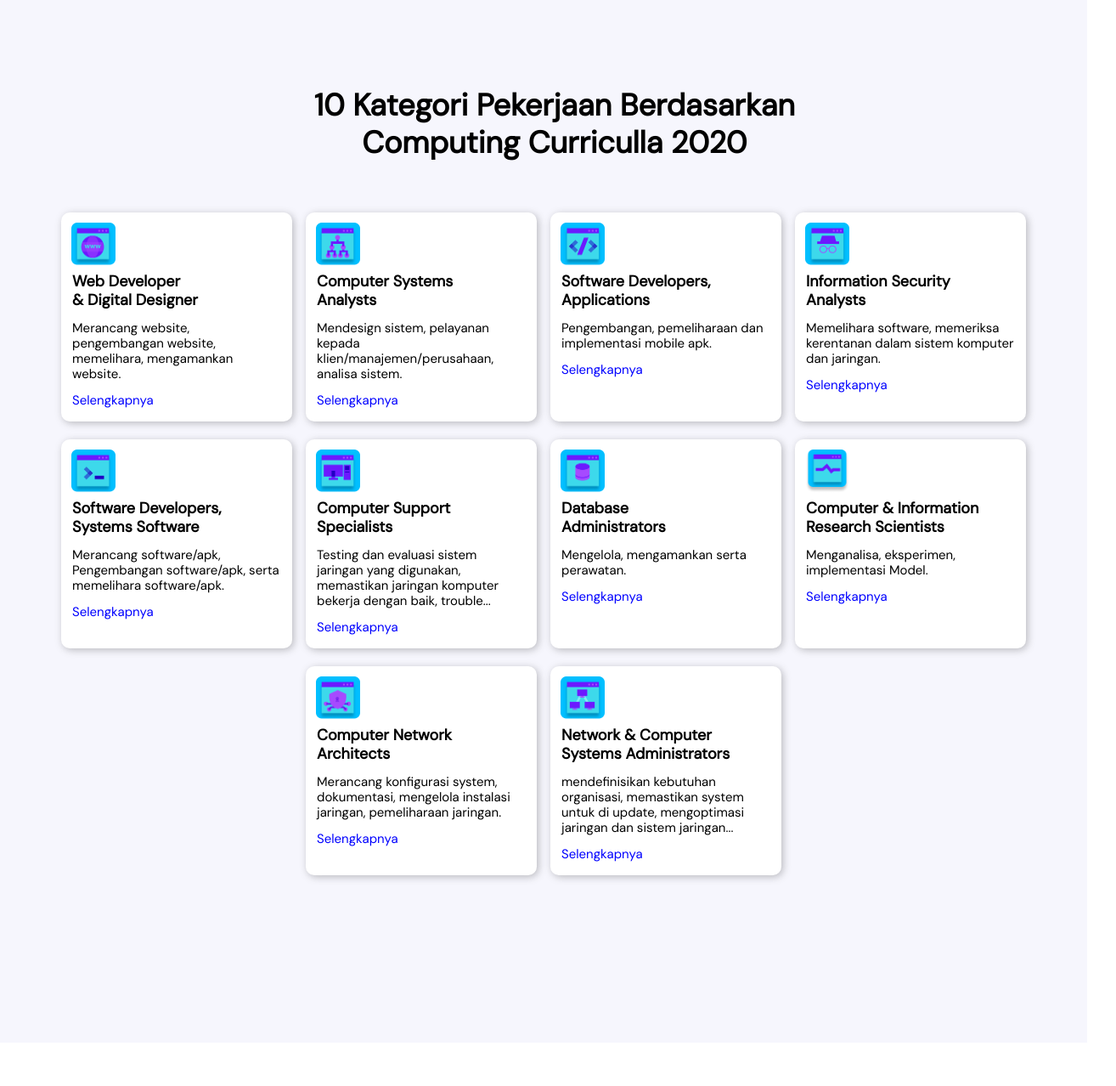
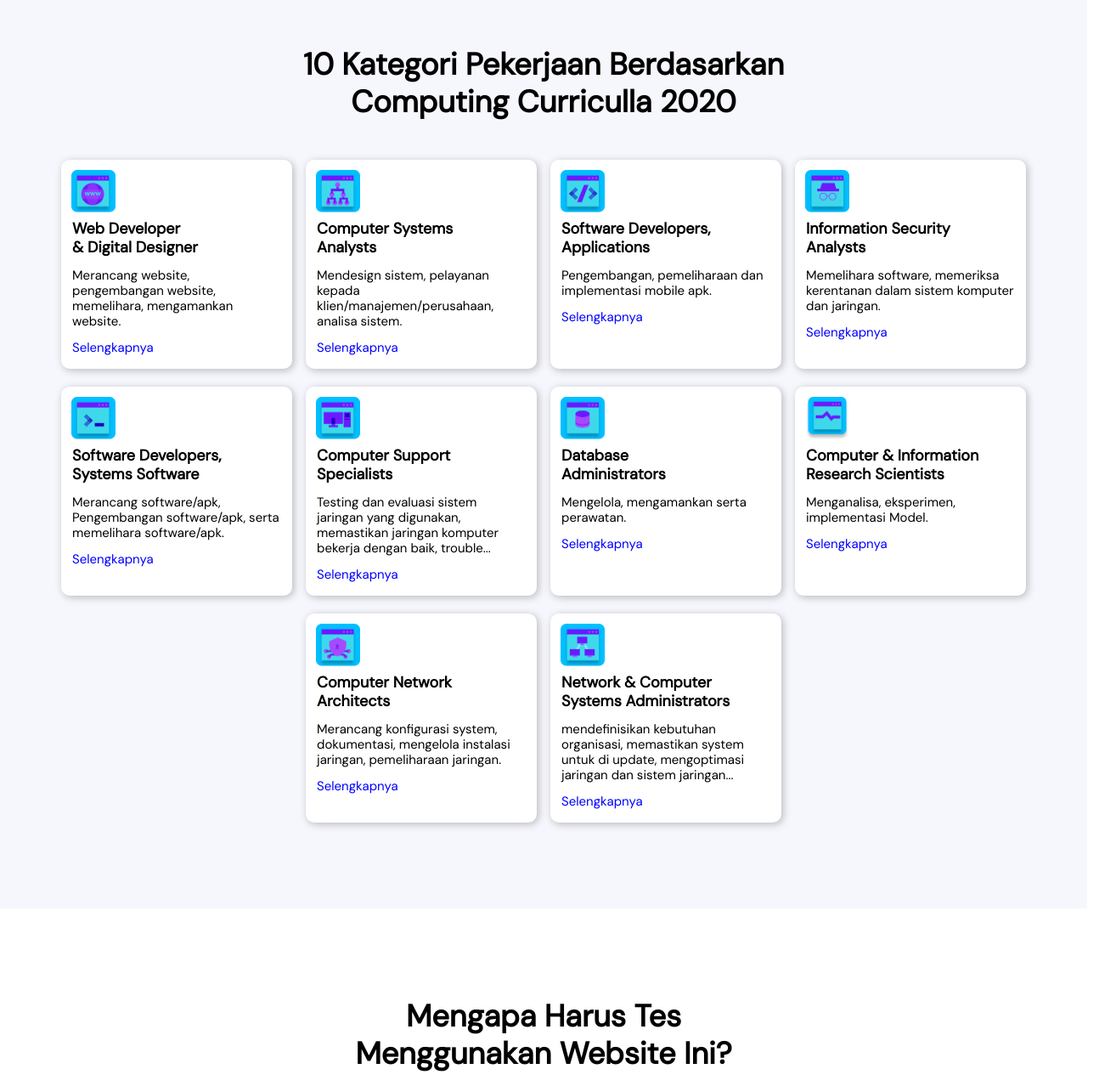
Before and after one commit to Jose-Rafaels/Career-Paths, a React (Create React App) app: page / in a window 1280 px wide. Shown: the part 797-2075 px from the top of the page at 85% size, 1314 px wide, since content can reach past the window. Before the commit the page ends 2024 px from the top, so only its background shows below. Built offline with nearby package versions, Linux system fonts and the light colour scheme.

Commit message:
add website description section

```diff
--- a/src/App.jsx
+++ b/src/App.jsx
@@ -1,7 +1,8 @@
 import "./App.css";
 import Navbar from "./components/Navbar/Index";
-import Hero from "./components/Hero/Index";
+import Hero from "./components/Hero Section/Index";
 import JobSection from "./components/Job Section/Index";
+import DescSection from "./components/Desc Section/Index";
 
 function App() {
   return (
@@ -9,6 +10,7 @@ function App() {
       <Navbar />
       <Hero />
       <JobSection />
+      <DescSection />
     </div>
   );
 }
--- /dev/null
+++ b/src/components/Desc Section/Index.jsx
@@ -0,0 +1,65 @@
+import React from "react";
+import "./Styles.css";
+import sec from "../../assets/Images/sec-ic.png";
+
+const DescSection = () => {
+  return (
+    <div className="desc-section">
+      <p className="title">
+        Mengapa Harus Tes
+        <br />
+        Menggunakan Website Ini?
+      </p>
+      <div className="desc">
+        <div className="sec-logo">
+          <img
+            className="sec-ic"
+            src={sec}
+            alt={sec}
+            height={524}
+            width={364}
+          />
+        </div>
+
+        <div className="d-desc">
+          <p className="website-description">
+            Website ini merupakan platform untuk mengetahui jenis pekerjaan yang
+            sesuai dengan minat bakat yang Anda miliki. Untuk mengetahuinya,
+            Anda diharuskan terlebih dahulu untuk mengerjakan kuisioner.
+            Kuisioner ini nanti akan menggunakan metode MBTI.
+            <br />
+            Apa itu MBTI? The Myers Briggs Type Indicator atau biasa disingkat
+            menjadi MBTI merupakan metode pengukuran yang digunakan untuk
+            membaca kepribadian seseorang, khususnya untuk memahami bagaimana
+            seseorang menilai sesuatu dan membuat keputusan.
+            <br />
+            The Myers-Briggs Type Indicator lahir dan dikembangkan oleh Kathrine
+            Cook Briggs dan putrinya. Carl Gustav Jung menjelaskan bahwa
+            kepribadian ini dibagi melalui empat dimensi sifat dasar manusia,
+            yaitu :
+            <ul className="desc-point">
+              <li className="desc-point">
+                dimensi pemusatan perhatian yang terdiri dari Extrovert (E) vs
+                Introvert (I).
+              </li>
+              <li className="desc-point">
+                dimensi memahami informasi dari luar yang terdiri dari Sensing
+                (S) vs Intuition (N).
+              </li>
+              <li className="desc-point">
+                dimensi menarik kesimpulan dan keputusan yang terdiri dari
+                Thinking (T) vs Feeling (F).
+              </li>
+              <li className="desc-point">
+                dimensi pola hidup yang terdiri dari Judging (J) vs Perceiving
+                (P).
+              </li>
+            </ul>
+          </p>
+        </div>
+      </div>
+    </div>
+  );
+};
+
+export default DescSection;
--- /dev/null
+++ b/src/components/Desc Section/Styles.css
@@ -0,0 +1,53 @@
+.desc-section {
+  padding-top: 75rem;
+  font-family: "DM Sans", sans-serif;
+  background-color: var(--white);
+  position: absolute;
+  width: 100%;
+  height: 700px;
+}
+
+.title {
+  justify-content: center;
+  color: var(--black);
+  font-style: normal;
+  font-weight: 600;
+  font-size: 36px;
+  line-height: 44px;
+  text-align: center;
+}
+
+.desc {
+  display: flex;
+}
+
+.sec-logo {
+  margin-top: 3rem;
+  margin-left: 7rem;
+}
+
+.website-description {
+  position: absolute;
+  width: 730px;
+  height: 426px;
+  left: 564px;
+  margin-top: 10rem;
+  font-weight: 550;
+  font-size: 18px;
+  line-height: 22px;
+  text-align: justify;
+  text-indent: 2px;
+  color: #000000;
+}
+
+.desc-point {
+  width: 730px;
+  margin-left: 10px;
+  font-weight: 550;
+  font-size: 18px;
+  line-height: 22px;
+  text-align: justify;
+  text-indent: 2px;
+  color: #000000;
+  list-style-type: disc;
+}
--- a/src/components/Hero/Styles.css
+++ b/src/components/Hero Section/Styles.css
@@ -40,6 +40,8 @@
 
 .i-right {
   flex: 1;
+  animation: 0.5s cubic-bezier(0.25, 0.46, 0.45, 0.94) 0s 1 normal forwards
+    running slideFromUp;
 }
 
 .btn-primary {
--- a/src/components/Job Section/Styles.css
+++ b/src/components/Job Section/Styles.css
@@ -1,17 +1,15 @@
 .job-section {
-  padding-top: 8rem;
+  padding-top: 5rem;
   font-family: "DM Sans", sans-serif;
   background-color: rgba(230, 230, 250, 0.37);
   position: absolute;
   width: 100%;
-  height: 1125px;
+  height: 1015px;
+  z-index: 1;
 }
 
 .title {
-  position: absolute;
-  width: 50%;
-  height: 88px;
-  left: 26%;
+  justify-content: center;
   color: var(--black);
   font-style: normal;
   font-weight: 600;
@@ -21,7 +19,7 @@
 }
 
 .job-category1 {
-  margin-top: 140px;
+  margin-top: 38px;
   justify-content: center;
   display: flex;
 }
```
Also changed, not shown: src/assets/Font/BalooBhaijaan2-Regular.ttf (deleted), src/components/Hero Section/Index.jsx (renamed from src/components/Hero/Index.jsx).
